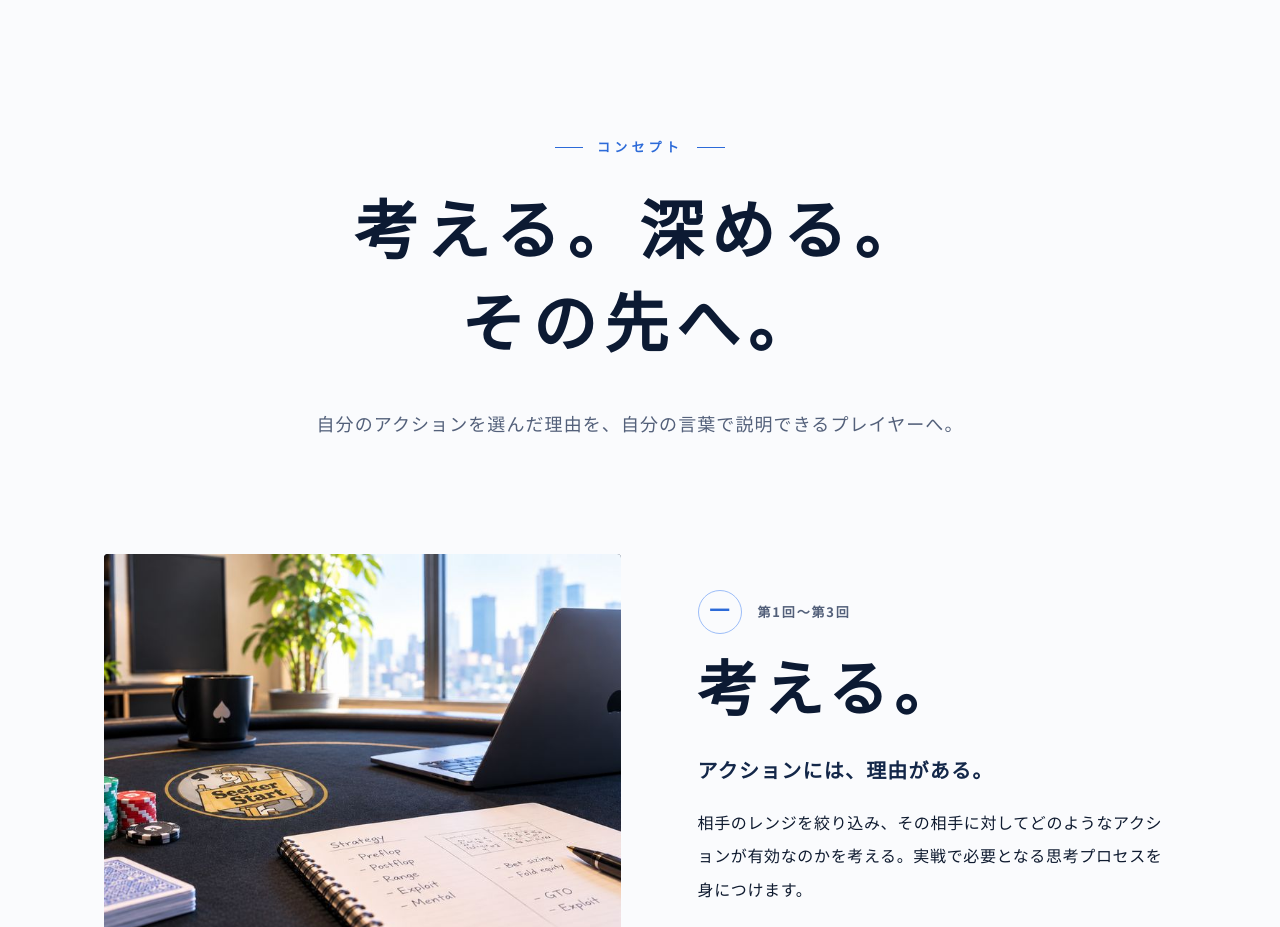
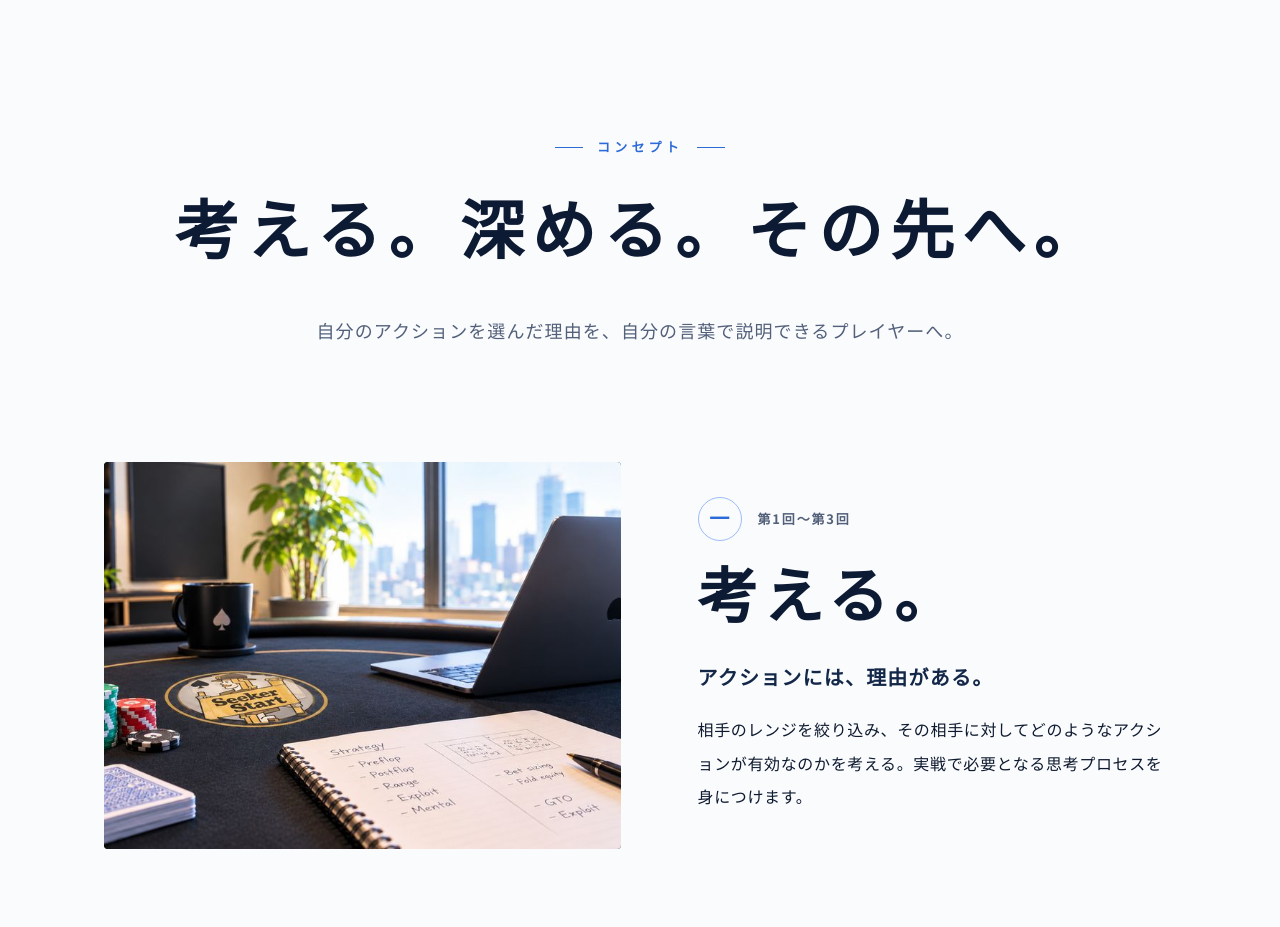
Before and after one commit to tkjump817-dev/seekerstart-coaching, a plain HTML site: page index.html in a window 1280 px wide. Shown: the part 2200-3127 px from the top of the page. Drawn offline with Linux system fonts and the light colour scheme; a web font is replaced by a local one.

Commit message:
コンセプト見出しをPCで1行に収める
Co-Authored-By: Claude Opus 5.5 <noreply@anthropic.com>
Claude-Session: https://claude.ai/code/session_01CYLqZ96Y4jm4YRRC3MmTwn

```diff
--- a/style.css
+++ b/style.css
@@ -246,7 +246,7 @@ mark {
 
 /* ---------- コンセプト「考える。深める。その先へ。」 ---------- */
 .concept { --font-mincho: "Shippori Mincho B1", "Hiragino Mincho ProN", "Yu Mincho", serif; background: #FAFBFD; padding: 136px 0 120px; }
-.concept-head { max-width: 760px; margin: 0 auto 112px; text-align: center; }
+.concept-head { max-width: 1040px; margin: 0 auto 112px; text-align: center; }
 .concept-kicker {
   display: inline-flex; align-items: center; gap: 14px;
   font-size: 13px; font-weight: 700; letter-spacing: .32em; color: var(--blue-600); margin-bottom: 28px;
```
Also changed, not shown: index.html (+1 -1 lines).
